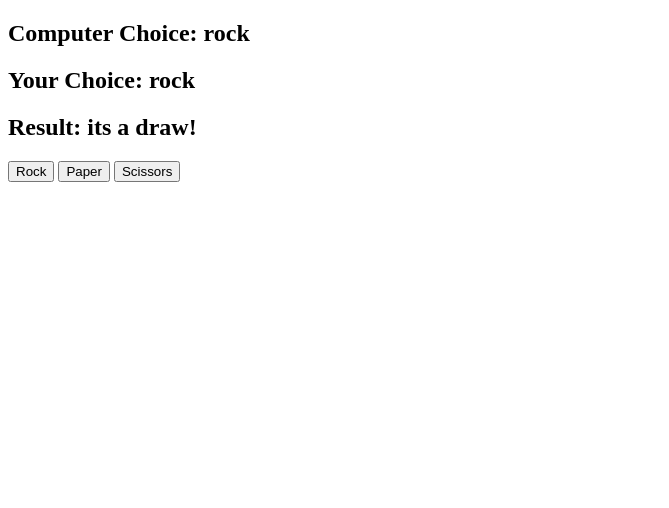
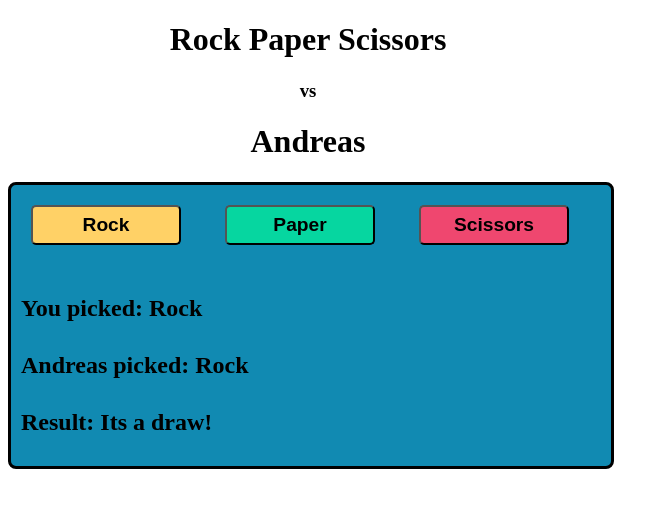
Before and after one commit to AndreasB09/Rock-Paper-Scissors, a plain HTML site: page index.html in a window 1280 px wide. Both pictures are taken after a click on the button "Rock". Shown: the whole page, without its empty margins (0-669 px from the left). Drawn offline with Linux system fonts and the light colour scheme.

Commit message:
Basic styling added

```diff
--- a/apps.js
+++ b/apps.js
@@ -1,7 +1,7 @@
-const computerChoiceDisplay = document.getElementById("computer-choice")
-const userChoiceDisplay = document.getElementById("your-choice")
-const resultDisplay = document.getElementById("result")
-const possibleChoices = document.querySelectorAll("button")
+const computerChoiceDisplay = document.getElementById('computer-choice')
+const userChoiceDisplay = document.getElementById('user-choice')
+const resultDisplay = document.getElementById('result')
+const possibleChoices = document.querySelectorAll('button')
 let userChoice
 let computerChoice
 let result
@@ -17,40 +17,38 @@ function generateComputerChoice() {
   const randomNumber = Math.floor(Math.random() * 3) + 1 // or you can use possibleChoices.length
 
   if (randomNumber === 1) {
-      computerChoice = 'rock'
+    computerChoice = 'Rock'
   }
   if (randomNumber === 2) {
-      computerChoice = 'paper'
+    computerChoice = 'Scissors'
   }
   if (randomNumber === 3) {
-      computerChoice = 'scissors'
+    computerChoice = 'Paper'
   }
   computerChoiceDisplay.innerHTML = computerChoice
-
 }
 
 function getResult() {
   if (computerChoice === userChoice) {
-        result = 'its a draw!'
+    result = 'Its a draw!'
   }
-    if (computerChoice === 'rock' && userChoice === "paper") {
-        result = 'you won!'
+  if (computerChoice === 'Rock' && userChoice === "Paper") {
+    result = 'You win!'
   }
-    if (computerChoice === 'rock' && userChoice === "scissors") {
-        result = 'you lost!'
+  if (computerChoice === 'Rock' && userChoice === "Scissors") {
+    result = 'You lost!'
   }
-    if (computerChoice === 'paper' && userChoice === "rock") {
-        result = 'you lost!'
+  if (computerChoice === 'Paper' && userChoice === "Scissors") {
+    result = 'You win!'
   }
-    if (computerChoice === 'paper' && userChoice === "scissors") {
-        result = 'you win!'
+  if (computerChoice === 'Paper' && userChoice === "Rock") {
+    result = 'You lose!'
   }
-    if (computerChoice === 'scissors' && userChoice === "paper") {
-        result = 'you lost!'
+  if (computerChoice === 'Scissors' && userChoice === "Rock") {
+    result = 'You win!'
   }
-    if (computerChoice === 'scissors' && userChoice === "rock") {
-        result = 'you win!'
+  if (computerChoice === 'Scissors' && userChoice === "Paper") {
+    result = 'You lose!'
   }
   resultDisplay.innerHTML = result
-
 }
--- a/index.html
+++ b/index.html
@@ -5,14 +5,25 @@
     <meta name="viewport" content="width=device-width, initial-scale=1.0">
     <title>Rock Paper Scissors</title>
     <script src="apps.js" defer></script>
+    <link rel="stylesheet" href="style.css">
+    <script src="https://kit.fontawesome.com/4478e95fd2.js" crossorigin="anonymous"></script>
 </head>
 <body>
-    <h2>Computer Choice: <span id="computer-choice"></span></h2>
-    <h2>Your Choice: <span id="your-choice"></span></h2>
-    <h2>Result: <span id="result"></span></h2>
-    <button id="rock">Rock</button>
-    <button id="paper">Paper</button>
-    <button id="scissors">Scissors</button>
+    <div class="header">
+        <h1>Rock Paper Scissors</h1>
+        <h3>vs</h3>
+        <h1>Andreas</h1>
+    </div>
+    <div class="container">
+        <div class="btn">
+            <button id="Rock">Rock</button>
+            <button id="Paper">Paper</button>
+            <button id="Scissors">Scissors</button>
+        </div>
+        <h2>You picked: <span id="user-choice"></span></h2>
+        <h2>Andreas picked: <span id="computer-choice"></span></h2>
+        <h2>Result: <span id="result"></span></h2>
+    </div>
     <!-- <script src="apps.js" charset="utf-8"></script> -->
 </body>
 </html>
--- /dev/null
+++ b/style.css
@@ -0,0 +1,40 @@
+.container {
+    border: solid 3px black;
+    border-radius: 8px;
+    max-width: 600px;
+    background-color: #118ab2;
+}
+
+button {
+    margin: 20px;
+    width: 150px;
+    height: 40px;
+    border-radius: 5px;
+    font-size: larger;
+    font-weight: bold;
+}
+
+h2 {
+    margin: 30px 10px;
+}
+
+#Rock {
+    background-color: #ffd166;
+}
+
+#Paper {
+    background-color: #06d6a0;
+}
+
+#Scissors {
+    background-color: #ef476f;
+}
+
+h1, h3 {
+    text-align: center;
+    max-width: 600px;
+}
+
+/* i {
+    padding-right: 10px;
+} */
```
Lines whose indentation alone changed are shown as unchanged.
